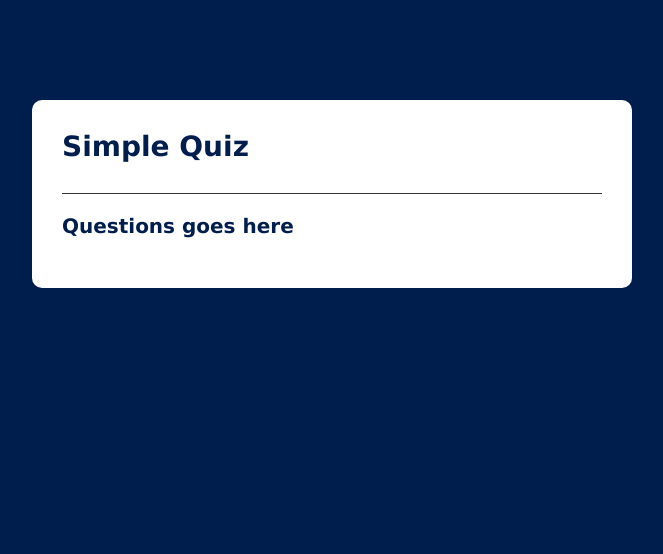
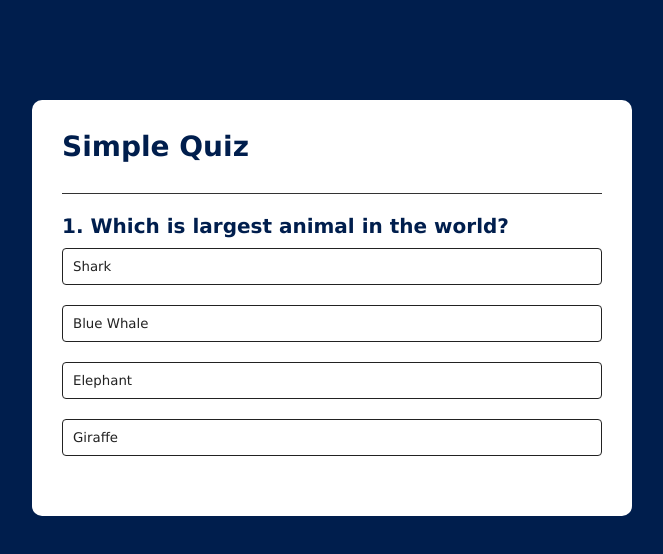
Before and after one commit to Anuj-Rawat11/Quiz-Application, a plain HTML site: page index.html in a window 1280 px wide. Shown: the whole page, without its empty margins (308-971 px from the left). Drawn offline with Linux system fonts and the light colour scheme.

Commit message:
Update index.html

```diff
--- a/index.html
+++ b/index.html
@@ -24,7 +24,7 @@
         </div>
     </div>
 
-    <script src="../JavaScript/script.js"></script>
+    <script src="script.js"></script>
 </body>
 
 </html>
```
